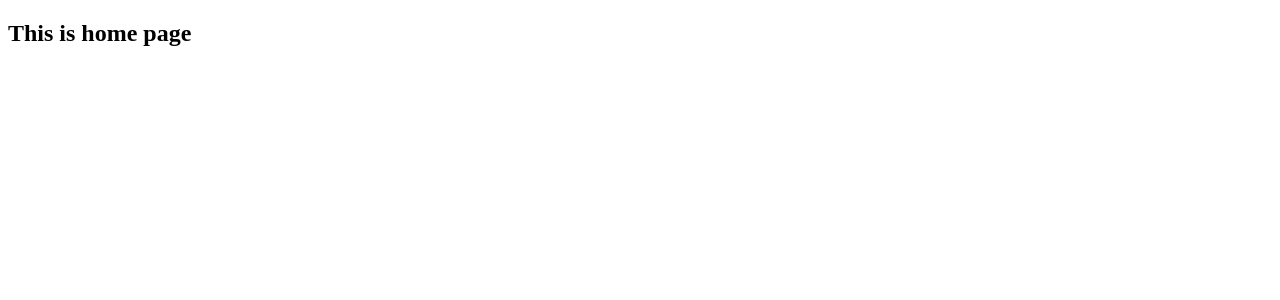
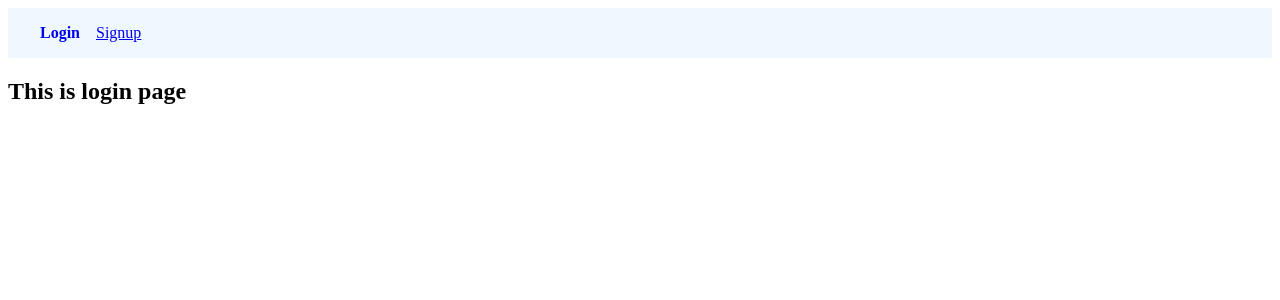
Before and after one commit to umayanganacooray/blog-hub, a React (Vite) app in the folder frontend/: page /login in a window 1280 px wide. Shown: the top 300 px of the page. Built offline with nearby package versions, Linux system fonts and the light colour scheme.

Commit message:
Add layout and routing

```diff
--- a/frontend/package.json
+++ b/frontend/package.json
@@ -11,7 +11,8 @@
   },
   "dependencies": {
     "react": "^18.3.1",
-    "react-dom": "^18.3.1"
+    "react-dom": "^18.3.1",
+    "react-router-dom": "^6.24.0"
   },
   "devDependencies": {
     "@types/react": "^18.3.3",
--- a/frontend/src/App.jsx
+++ b/frontend/src/App.jsx
@@ -1,8 +1,29 @@
+import {Routes, Route} from "react-router-dom";
 import Home from "./pages/Home";
+import PrivateLayout from "./components/Layout/PrivateLayout";
+import PublicLayout from "./components/Layout/PublicLayout";
+import CategoryList from "./pages/category/CategoryList";
+import PostList from "./pages/post/PostList";
+import Profile from "./pages/Profile";
+import Setting from "./pages/Setting";
+import Signup from "./pages/Signup";
+import Login from "./pages/Login";
 
 function App() {
   return (
-   <Home/>
+      <Routes>
+        <Route element={<PrivateLayout />}>
+          <Route path="/" element={<Home />} />
+          <Route path="categories" element={<CategoryList />} />
+          <Route path="posts" element={<PostList />} />
+          <Route path="profile" element={<Profile />} />
+          <Route path="setting" element={<Setting />} />
+        </Route>
+        <Route element={<PublicLayout/>}>
+           <Route path="signup" element={<Signup />} />
+           <Route path="login" element={<Login />} />
+        </Route>
+      </Routes>
   );
 };
 
--- /dev/null
+++ b/frontend/src/components/Layout/PrivateLayout.jsx
@@ -0,0 +1,22 @@
+import { Navigate, Outlet } from "react-router-dom";
+import PrivateNavbar from "../PrivateNavbar";
+
+const PrivateLayout = () => {
+    const auth = false;
+
+    if(!auth){
+        return(
+            <Navigate to="/login" />
+        );
+    }
+
+    return (
+        <>
+            <PrivateNavbar />
+            <Outlet />
+        </>
+    );
+
+};
+
+export default PrivateLayout;
--- /dev/null
+++ b/frontend/src/components/Layout/PublicLayout.jsx
@@ -0,0 +1,22 @@
+import { Navigate, Outlet } from "react-router-dom";
+import PublicNavbar from "../PublicNavbar";
+
+const PublicLayout = () => {
+    const auth = false;
+
+    if(auth){
+        return(
+            <Navigate to="/" />
+        );
+    }
+
+    return (
+        <>
+            <PublicNavbar />
+            <Outlet />
+        </>
+    );
+
+};
+
+export default PublicLayout;
--- /dev/null
+++ b/frontend/src/components/PrivateNavbar.jsx
@@ -0,0 +1,17 @@
+import { NavLink } from "react-router-dom";
+
+const PrivateNavbar = () =>{
+    return(
+        <nav className="primary-link">
+            <NavLink to="/">Home</NavLink>
+            <NavLink to="/categories">Categories</NavLink>
+            <NavLink to="/posts">Posts</NavLink>
+            <NavLink to="/profile">Profile</NavLink>
+            <NavLink to="/setting">Setting</NavLink>
+            <NavLink to="/login">Logout</NavLink>
+        </nav>
+
+    );
+};
+
+export default PrivateNavbar;
--- /dev/null
+++ b/frontend/src/components/PublicNavbar.jsx
@@ -0,0 +1,12 @@
+import { NavLink } from "react-router-dom";
+
+const PublicNavbar = () => {
+    return (
+        <nav className="primary-link">
+            <NavLink to="/login">Login</NavLink>
+            <NavLink to="/signup">Signup</NavLink>
+        </nav>
+    );
+};
+
+export default PublicNavbar;
--- a/frontend/src/main.jsx
+++ b/frontend/src/main.jsx
@@ -1,9 +1,12 @@
-import React from 'react'
-import ReactDOM from 'react-dom/client'
-import App from './App.jsx'
+import React from 'react';
+import ReactDOM from 'react-dom/client';
+import App from './App.jsx';
+import {BrowserRouter} from "react-router-dom";
 
 ReactDOM.createRoot(document.getElementById('root')).render(
   <React.StrictMode>
-    <App />
-  </React.StrictMode>,
-)
+    <BrowserRouter>
+      <App />
+    </BrowserRouter>
+  </React.StrictMode>
+);
--- a/frontend/src/pages/Profile.jsx
+++ b/frontend/src/pages/Profile.jsx
@@ -5,5 +5,5 @@ const Profile = () => {
         </div>
     );
 };
-Profile
-export default ForgotPassword;
+
+export default Profile;
```
Also changed, not shown: 1 other file (tests, documents, lock files or other folders).
